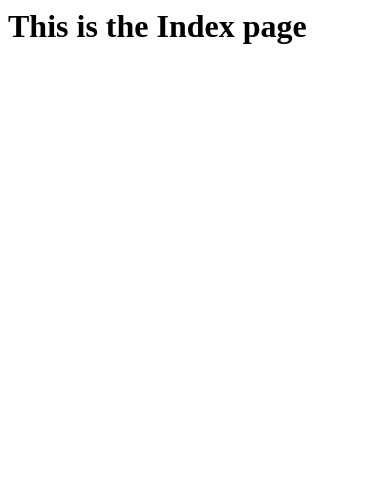
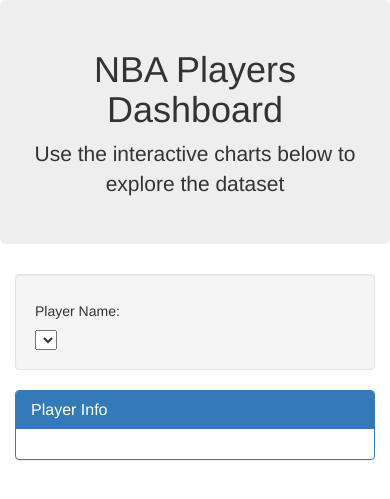
Before and after one commit to WanessaEdmond/Project3, a Flask app: template templates/index.html in a window 390 px wide. Shown: the top 499 px of the page. Run offline with Flask 3, Linux system fonts and the light colour scheme; the template is opened without the code that fills it, so the values that code supplies are empty; some libraries are stand-ins or nearby versions.

Commit message:
starting the site with the dropdown

```diff
--- a/app.py
+++ b/app.py
@@ -25,7 +25,7 @@ app = Flask(__name__)
 
 # @app.route('/')
 # def home():
-#    return render_template('index.html')
+
 
 
 # from flask_cors import CORS
@@ -37,13 +37,16 @@ app = Flask(__name__)
 
 @app.route('/')
 def home():
-    with engine.connect() as conn:
-        x= conn.execute(text("SELECT * FROM nba_data"))
-        nba = [dict(row) for row in x]
-    return jsonify(nba)
+    return render_template('index.html')
+    # with engine.connect() as conn:
+    #     x= conn.execute(text("SELECT * FROM nba_data"))
+    #     nba = [dict(row) for row in x]
+    # return jsonify(nba)
 
 
 
 
 if __name__ == '__main__':
    app.run()
+
+   #module 10 day 3 activity 10
--- /dev/null
+++ b/static/js/appDropdown.js
@@ -0,0 +1,31 @@
+// d3.json('http://127.0.0.1:5000').then(function(jsonData)) {
+   console.log("Showing data");
+//     data = jsonData;
+//     console.log("Keys: + " Object.keys(data));
+//     players = data.Player;
+//     Player.forEach(element => { inputSelector.append("option").text(element).property("value", element); });
+
+// }
+let url = " http://127.0.0.1:5000"
+
+// function to populate the dropdown menu on the webpage using the names object from samples.json
+function dropdown_menu(){
+
+    d3.json(url).then((data) => {
+        console.log(data)
+let names = data.Player
+let dropdown_selector = d3.select("#selDataset")
+names.forEach((sample) => {
+    dropdown_selector
+        .append("option")
+        .text(sample)
+        .property("value", sample);
+});
+demographic_table(names[0])
+
+
+
+    })
+
+
+}
--- a/templates/index.html
+++ b/templates/index.html
@@ -1,8 +1,64 @@
-<html>
+<!-- <html>
 <head>
 <title>Flask Tutorial</title>
 </head>
 <body>
-<h1>This is the Index page</h1>
+<script src="./static/js/appDropdown.js"></script>
 </body>
+</html>   -->
+
+<!DOCTYPE html>
+<html lang="en">
+
+<head>
+  <meta charset="UTF-8">
+  <meta name="viewport" content="width=device-width, initial-scale=1.0">
+  <meta http-equiv="X-UA-Compatible" content="ie=edge">
+  <title>NBA Players</title>
+  <link rel="stylesheet" href="https://maxcdn.bootstrapcdn.com/bootstrap/3.3.7/css/bootstrap.min.css">
+</head>
+
+<body>
+
+  <div class="container">
+    <div class="row">
+      <div class="col-md-12 jumbotron text-center">
+        <h1>NBA Players Dashboard</h1>
+        <p>Use the interactive charts below to explore the dataset</p>
+      </div>
+    </div>
+    <div class="row">
+      <div class="col-md-2">
+        <div class="well">
+          <h5>Player Name:</h5>
+          <select id="selDataset" onchange="optionChanged(this.value)"></select>
+        </div>
+        <div class="panel panel-primary">
+          <div class="panel-heading">
+            <h3 class="panel-title">Player Info</h3>
+          </div>
+          <div id="Player_Name" class="panel-body"></div>
+        </div>
+      </div>
+      <div class="col-md-5">
+        <div id="bar"></div>
+      </div>
+      <div class="col-md-5">
+        <div id="gauge"></div>
+      </div>
+    </div>
+    <div class="row">
+      <div class="col-md-12">
+        <div id="bubble"></div>
+      </div>
+    </div>
+  </div>
+
+  <script src="https://d3js.org/d3.v7.min.js"></script>
+  <script src="https://cdn.plot.ly/plotly-latest.min.js"></script>
+  <script src="/static/js/appDropdown.js"></script>
+  <!-- <script src="./static/js/bonus.js"></script> -->
+
+</body>
+
 </html>
```
Also changed, not shown: static/appDropdown.js (deleted, +0 -8 lines).
